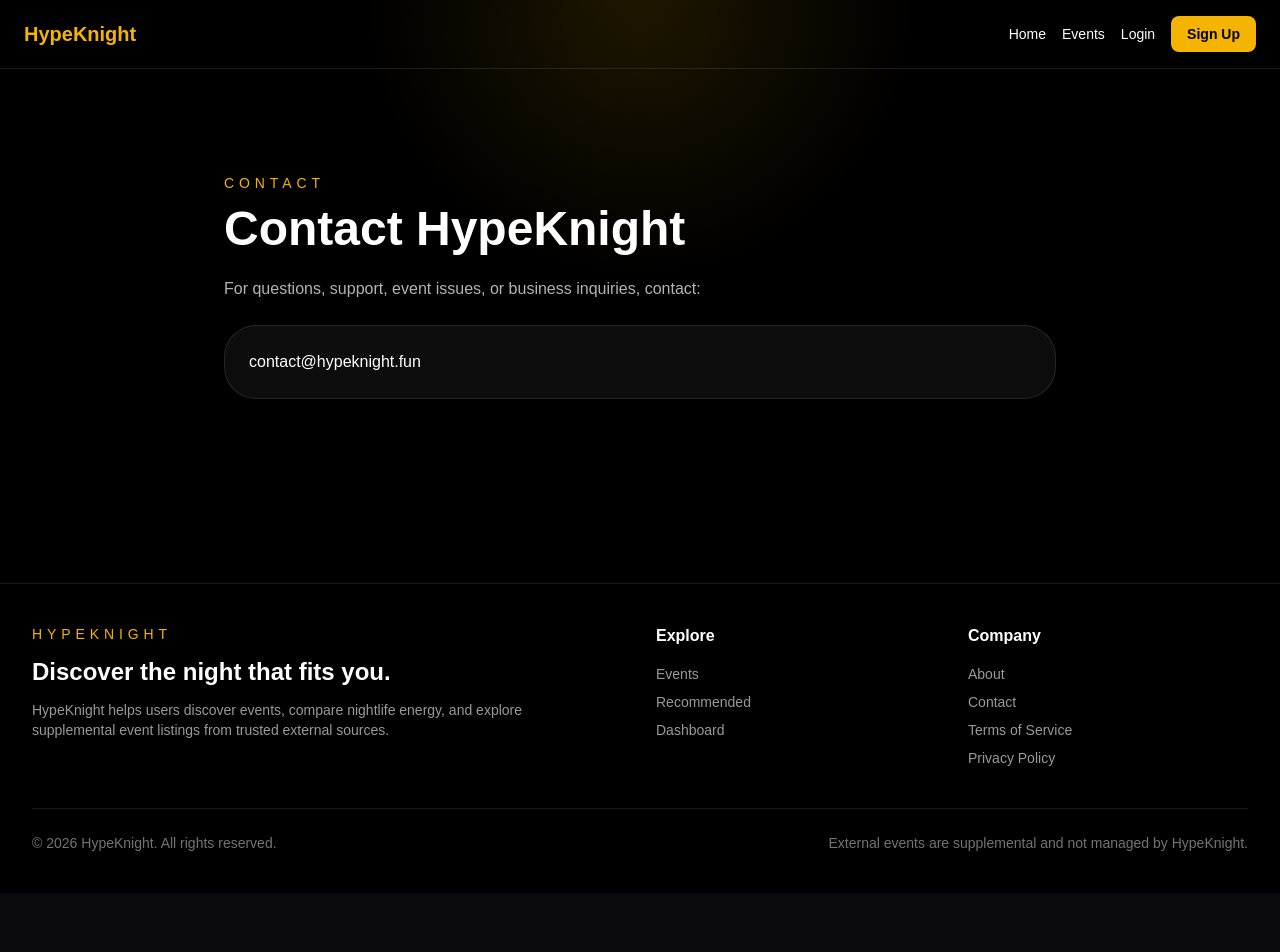
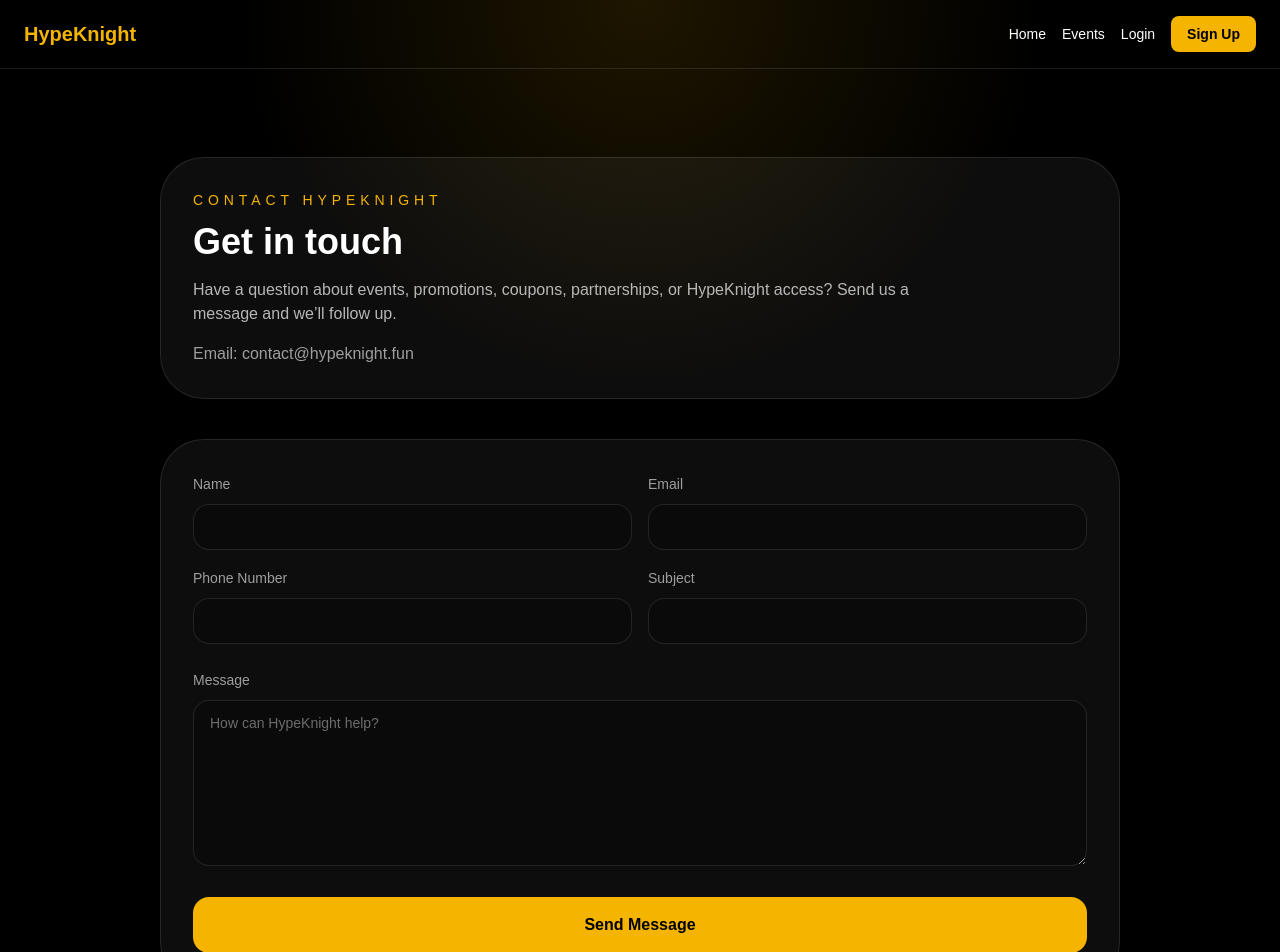
Before and after one commit to Hypeknight/HKV2, a Next.js app: page /contact in a window 1280 px wide. Shown: the top 952 px of the page. Before the commit the page ends 893 px from the top, so only its background shows below. Built offline with nearby package versions, Linux system fonts and the light colour scheme; no server answers.

Commit message:
contact update 1

```diff
--- /dev/null
+++ b/app/contact/actions.ts
@@ -0,0 +1,56 @@
+'use server';
+
+import nodemailer from 'nodemailer';
+import { redirect } from 'next/navigation';
+import { createClient } from '@/lib/supabase/server';
+
+export async function submitContactForm(formData: FormData) {
+  const name = String(formData.get('name') || '').trim();
+  const email = String(formData.get('email') || '').trim();
+  const phone = String(formData.get('phone') || '').trim();
+  const subject = String(formData.get('subject') || 'HypeKnight Contact Form').trim();
+  const message = String(formData.get('message') || '').trim();
+
+  if (!email || !message) {
+    throw new Error('Email and message are required.');
+  }
+
+  const supabase = await createClient();
+
+  await supabase.from('contact_messages').insert({
+    name: name || null,
+    email,
+    phone: phone || null,
+    subject,
+    message,
+    status: 'submitted',
+  });
+
+  const transporter = nodemailer.createTransport({
+    host: process.env.CONTACT_SMTP_HOST,
+    port: Number(process.env.CONTACT_SMTP_PORT || 465),
+    secure: Number(process.env.CONTACT_SMTP_PORT || 465) === 465,
+    auth: {
+      user: process.env.CONTACT_SMTP_USER,
+      pass: process.env.CONTACT_SMTP_PASS,
+    },
+  });
+
+  await transporter.sendMail({
+    from: `"HypeKnight Contact Form" <${process.env.CONTACT_SMTP_USER}>`,
+    to: process.env.CONTACT_TO_EMAIL || 'contact@hypeknight.fun',
+    replyTo: email,
+    subject: `HypeKnight Contact: ${subject}`,
+    text: `
+Name: ${name || 'Not provided'}
+Email: ${email}
+Phone: ${phone || 'Not provided'}
+Subject: ${subject}
+
+Message:
+${message}
+    `,
+  });
+
+  redirect('/contact?sent=1');
+}
--- a/app/contact/page.tsx
+++ b/app/contact/page.tsx
@@ -1,14 +1,98 @@
-export default function ContactPage() {
+import Link from 'next/link';
+import { submitContactForm } from './actions';
+
+type Props = {
+  searchParams?: Promise<{ sent?: string }>;
+};
+
+export default async function ContactPage({ searchParams }: Props) {
+  const params = searchParams ? await searchParams : {};
+  const sent = params.sent === '1';
+
   return (
-    <section className="mx-auto max-w-4xl px-4 py-16 sm:px-6 lg:px-8">
-      <p className="text-sm uppercase tracking-[0.35em] text-accent">Contact</p>
-      <h1 className="mt-3 text-5xl font-black text-white">Contact HypeKnight</h1>
-      <p className="mt-6 text-white/70">
-        For questions, support, event issues, or business inquiries, contact:
-      </p>
-      <div className="mt-6 rounded-[2rem] border border-white/10 bg-white/5 p-6">
-        <p className="text-white">contact@hypeknight.fun</p>
-      </div>
+    <section className="mx-auto max-w-5xl space-y-10 px-4 py-12 sm:px-6 lg:px-8">
+      <section className="rounded-[2.75rem] border border-white/10 bg-white/5 p-8">
+        <p className="text-sm uppercase tracking-[0.35em] text-accent">
+          Contact HypeKnight
+        </p>
+
+        <h1 className="mt-3 text-4xl font-black text-white">
+          Get in touch
+        </h1>
+
+        <p className="mt-4 max-w-3xl text-white/70">
+          Have a question about events, promotions, coupons, partnerships, or
+          HypeKnight access? Send us a message and we’ll follow up.
+        </p>
+
+        <p className="mt-4 text-white/60">
+          Email: contact@hypeknight.fun
+        </p>
+      </section>
+
+      {sent ? (
+        <div className="rounded-2xl border border-green-500/20 bg-green-500/10 p-5 text-green-200">
+          Your message has been sent to HypeKnight.
+        </div>
+      ) : null}
+
+      <form
+        action={submitContactForm}
+        className="space-y-6 rounded-[2.75rem] border border-white/10 bg-white/5 p-8"
+      >
+        <div className="grid gap-4 md:grid-cols-2">
+          <Input name="name" label="Name" />
+          <Input name="email" label="Email" type="email" required />
+          <Input name="phone" label="Phone Number" />
+          <Input name="subject" label="Subject" />
+        </div>
+
+        <label className="block">
+          <span className="text-sm text-white/60">Message</span>
+          <textarea
+            name="message"
+            required
+            rows={7}
+            placeholder="How can HypeKnight help?"
+            className="mt-2 w-full rounded-2xl border border-white/10 bg-black/20 px-4 py-3 text-white outline-none placeholder:text-white/40 focus:border-accent/50"
+          />
+        </label>
+
+        <button
+          type="submit"
+          className="w-full rounded-2xl bg-accent px-6 py-4 font-semibold text-black hover:opacity-90"
+        >
+          Send Message
+        </button>
+      </form>
+
+      <Link href="/" className="text-sm text-white/60 hover:text-accent">
+        ← Back to Home
+      </Link>
     </section>
   );
 }
+
+function Input({
+  name,
+  label,
+  type = 'text',
+  required = false,
+}: {
+  name: string;
+  label: string;
+  type?: string;
+  required?: boolean;
+}) {
+  return (
+    <label className="block">
+      <span className="text-sm text-white/60">{label}</span>
+      <input
+        name={name}
+        type={type}
+        required={required}
+        className="mt-2 w-full rounded-2xl border border-white/10 bg-black/20 px-4 py-3 text-white outline-none placeholder:text-white/40 focus:border-accent/50"
+      />
+    </label>
+  );
+}
```
